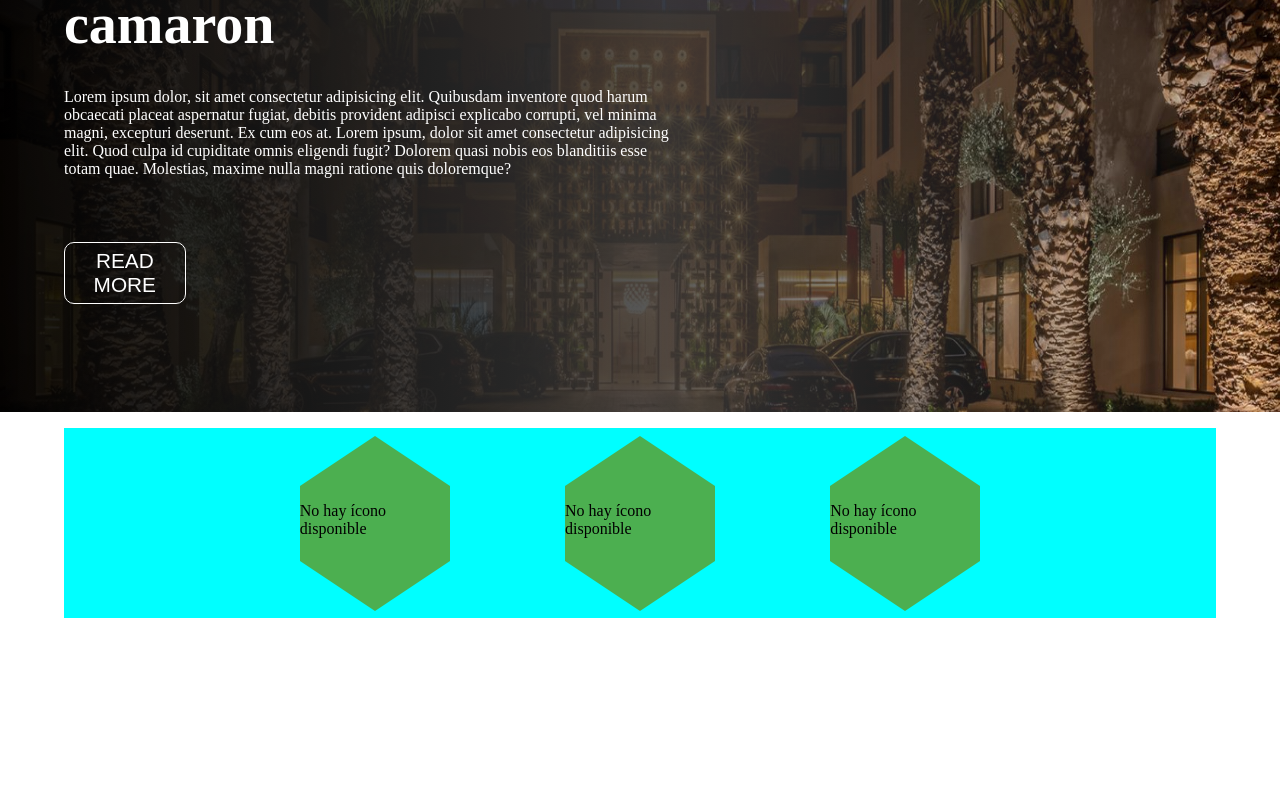
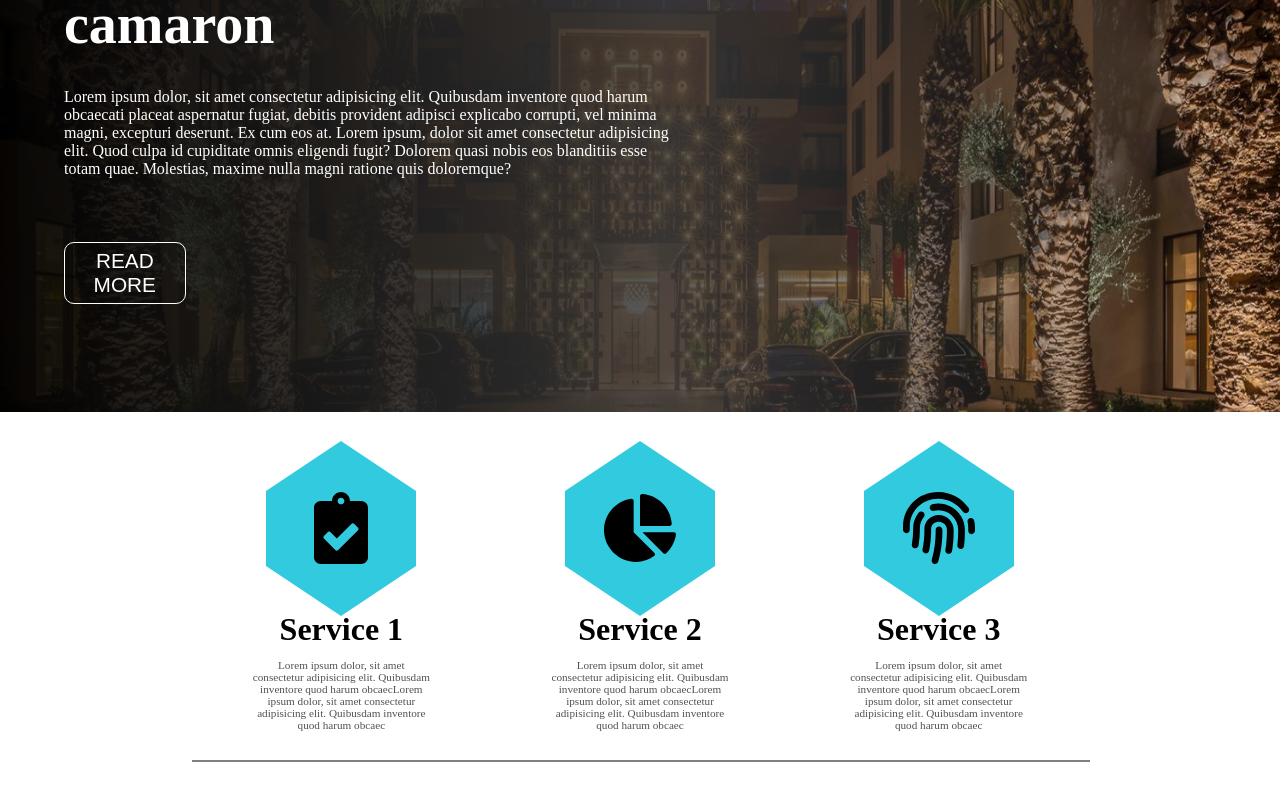
Before and after one commit to papitoelcalvo/RESERVAS, a React (Vite) app in the folder PROYECTO/FRONTEND/: page /home in a window 1280 px wide. Shown: the part 388-1188 px from the top of the page. Before the commit the page ends 1006 px from the top, so only its background shows below. Built offline with nearby package versions, Linux system fonts and the light colour scheme.

Commit message:
agregue unas cositas y la calculadora de escalas

```diff
--- a/PROYECTO/FRONTEND/src/app/Home.jsx
+++ b/PROYECTO/FRONTEND/src/app/Home.jsx
@@ -3,6 +3,7 @@ import Navbar from '../components/Navbar';
 import CarouselComponent from '../components/CarouselComponent';
 import '../css/Home.css';
 import Exa from '../components/Exa';
+import { FaClipboardCheck,FaChartPie,FaFingerprint } from "react-icons/fa";
 const Home = () => {
   return (
     <div>
@@ -18,10 +19,11 @@ const Home = () => {
       <CarouselComponent/>
       <div className='re'>
         <div className='exas'>
-          <Exa/>
-          <Exa/>
-          <Exa/>
+          <Exa icono={<FaClipboardCheck/>} ser='Service 1' defin='Lorem ipsum dolor, sit amet consectetur adipisicing elit. Quibusdam inventore quod harum obcaecLorem ipsum dolor, sit amet consectetur adipisicing elit. Quibusdam inventore quod harum obcaec'/>
+          <Exa icono={<FaChartPie/>} ser='Service 2' defin='Lorem ipsum dolor, sit amet consectetur adipisicing elit. Quibusdam inventore quod harum obcaecLorem ipsum dolor, sit amet consectetur adipisicing elit. Quibusdam inventore quod harum obcaec'/>
+          <Exa icono={<FaFingerprint/>} ser='Service 3' defin='Lorem ipsum dolor, sit amet consectetur adipisicing elit. Quibusdam inventore quod harum obcaecLorem ipsum dolor, sit amet consectetur adipisicing elit. Quibusdam inventore quod harum obcaec'/>
         </div>
+        <div className='spr'></div>
       </div>
     </div>
   );
--- a/PROYECTO/FRONTEND/src/app/Service.jsx
+++ b/PROYECTO/FRONTEND/src/app/Service.jsx
@@ -1,11 +1,66 @@
-import React from 'react';
+import React, { useState } from 'react';
 import Navbar from '../components/Navbar';
-import '../css/Service.css'
+import '../css/Service.css';
+
 const Service = () => {
+  const Tonos = ['C', 'C#', 'D', 'D#', 'E', 'F', 'F#', 'G', 'G#', 'A', 'A#', 'B'];
+  const [inputTone, setInputTone] = useState('');
+  const [tonesMajor, setTonesMajor] = useState([]);
+  const [tonesMinor, setTonesMinor] = useState([]);
+
+  const handleInputChange = (e) => {
+    const tone = e.target.value;
+    setInputTone(tone);
+
+    const index = Tonos.indexOf(tone);
+    if (index !== -1) {
+      const newTonesMajor = [];
+      const newTonesMinor = [];
+      // Secuencia de pasos para la escala mayor: +0, +2, +2, +1, +2, +2, +2
+      const stepsMajor = [2, 2, 1, 2, 2, 2, 2];
+      let currentIndexMajor = index;
+      for (let i = 0; i < stepsMajor.length; i++) {
+        newTonesMajor.push(Tonos[currentIndexMajor]);
+        currentIndexMajor = (currentIndexMajor + stepsMajor[i]) % Tonos.length;
+      }
+      // Secuencia de pasos para la escala menor: +0, +2, +2, +1, +2, +2, +2 (edit this as needed)
+      const stepsMinor = [2, 1, 2, 2, 1, 2, 2];
+      let currentIndexMinor = index;
+      for (let i = 0; i < stepsMinor.length; i++) {
+        newTonesMinor.push(Tonos[currentIndexMinor]);
+        currentIndexMinor = (currentIndexMinor + stepsMinor[i]) % Tonos.length;
+      }
+      setTonesMajor(newTonesMajor);
+      setTonesMinor(newTonesMinor);
+    } else {
+      setTonesMajor(['Tono no encontrado']);
+      setTonesMinor(['Tono no encontrado']);
+    }
+  };
+
   return (
-    <div>
+    <div className='cal'>
       <Navbar/>
-      <h1 className='ti'>Service</h1>
+      <div className='calcula'>
+        <h1 className='to'>Calcular escalas</h1>
+        <input type="text" value={inputTone} onChange={handleInputChange} />
+      </div>
+      <div className='calcula'>
+        <h1 className='ti'>Escala mayor</h1>
+        {tonesMajor.map((tone, index) => (
+          <label key={index}>
+            {`Tono ${index + 1}: ${tone}`}
+          </label>
+        ))}
+      </div>
+      <div className='calcula'>
+        <h1 className='ti'>Escala menor</h1>
+        {tonesMinor.map((tone, index) => (
+          <label key={index} className='lab'>
+            {`Tono ${index + 1}: ${tone}`}
+          </label>
+        ))}
+      </div>
     </div>
   );
 };
--- a/PROYECTO/FRONTEND/src/components/Exa.jsx
+++ b/PROYECTO/FRONTEND/src/components/Exa.jsx
@@ -1,10 +1,14 @@
 import React from 'react';
 import '../css/Exa.css';
 
-function Exa({ icono }) {
+function Exa({ icono , defin, ser}) {
   return (
-    <div className='hexagono'>
-      {icono ? <img src={icono} alt="Icono" className='icono' /> : <p>No hay ícono disponible</p>}
+    <div className='ex'>
+      <div className='hexagono'>
+        {icono}
+      </div>
+      <h2 className='tt'>{ser}</h2>
+      <p className='def'>{defin}</p>
     </div>
   );
 }
--- a/PROYECTO/FRONTEND/src/css/Exa.css
+++ b/PROYECTO/FRONTEND/src/css/Exa.css
@@ -1,9 +1,35 @@
+.ex{
+  width: 40%;
+  display: flex;
+  flex-direction: column;
+  align-items: center;
+  margin-top: 6vh;
+  justify-content: center;
+  text-align: center;
+}
+
+.tt{
+  margin: 0;
+  margin-top: 10%;
+  font-size: 2em;
+}
+
+.def{
+  width: 60%;
+  font-size: 0.7em;
+  color: rgb(82, 82, 82);
+}
+
 .hexagono {
     position: relative;
     width: 150px;
     height: 75px;
-    background-color: #4CAF50;
+    background-color: #32cadf;
     margin: 5%;
+    font-size: 4.5em;
+    display: flex;
+    align-items: center;
+    justify-content: center;
   }
 
   .hexagono:before,
@@ -17,16 +43,11 @@
 
   .hexagono:before {
     bottom: 100%;
-    border-bottom: 50px solid #4CAF50;
+    border-bottom: 50px solid #32cadf;
   }
 
   .hexagono:after {
     top: 100%;
     width: 0;
-    border-top: 50px solid #4CAF50;
+    border-top: 50px solid #32cadf;
   }
-
-  .icono {
-    max-width: 100%;
-    max-height: 100%;
-  }
--- a/PROYECTO/FRONTEND/src/css/Home.css
+++ b/PROYECTO/FRONTEND/src/css/Home.css
@@ -1,3 +1,10 @@
+.spr{
+    width: 100%;
+    border: solid 1px;
+    margin: 2% 0;
+    border-color: grey;
+}
+
 .re{
     margin-top: 92vh;
 }
@@ -46,11 +53,11 @@
 }
 
 .re{
-    width: 90%;
-    margin-left: 5%;
+    height: 100vh;
+    width: 70%;
+    margin-left: 15%;
     display: flex;
     flex-direction: column;
-    background-color: aqua;
 }
 
 .exas{
--- a/PROYECTO/FRONTEND/src/css/Service.css
+++ b/PROYECTO/FRONTEND/src/css/Service.css
@@ -1,3 +1,40 @@
+
+.cal{
+    display: flex;
+    margin-top: 7vh;
+    width: 100%;
+    height: 50vh;
+}
+
 .ti{
-    margin-top: 10vh;
+    background-color: rgb(0, 155, 245);
+    padding: 1%;
 }
+
+
+
+.calcula{
+    display: flex;
+    flex-direction: column;
+    width: 40%;
+    padding: 1%;
+    margin: 1%;
+    justify-content: center;
+    border: 1px solid black;
+    border-radius: 10px;
+}
+
+.calcula input{
+    width: 10%;
+    margin-top: 2vh;
+    padding: 1%;
+    font-size: 2em;
+    text-align: center;
+    margin: 0 10%;
+    border-radius: 10px;
+}
+
+.calcula label{
+    font-size: 1.5em;
+    margin-top: 2vh;
+}
```
Also changed, not shown: 23 other files (tests, documents, lock files or other folders).
